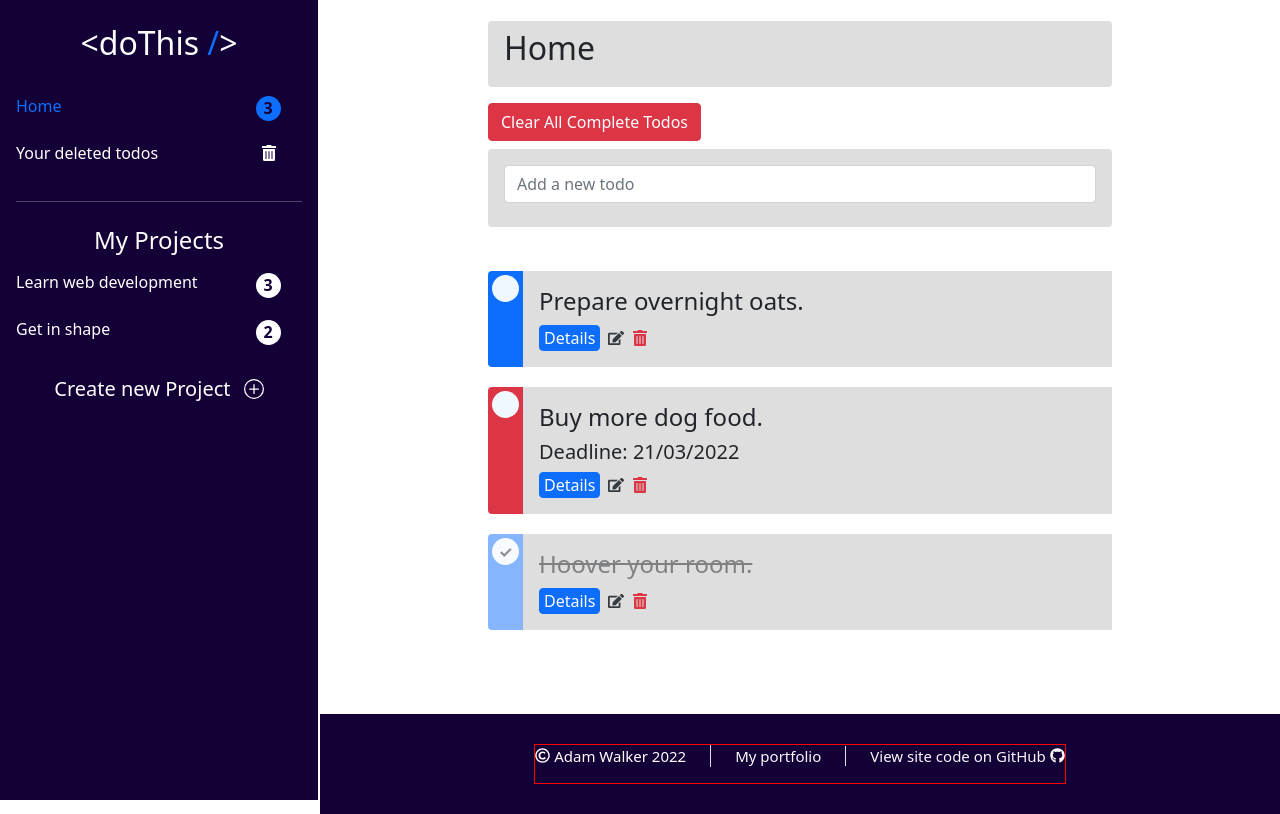
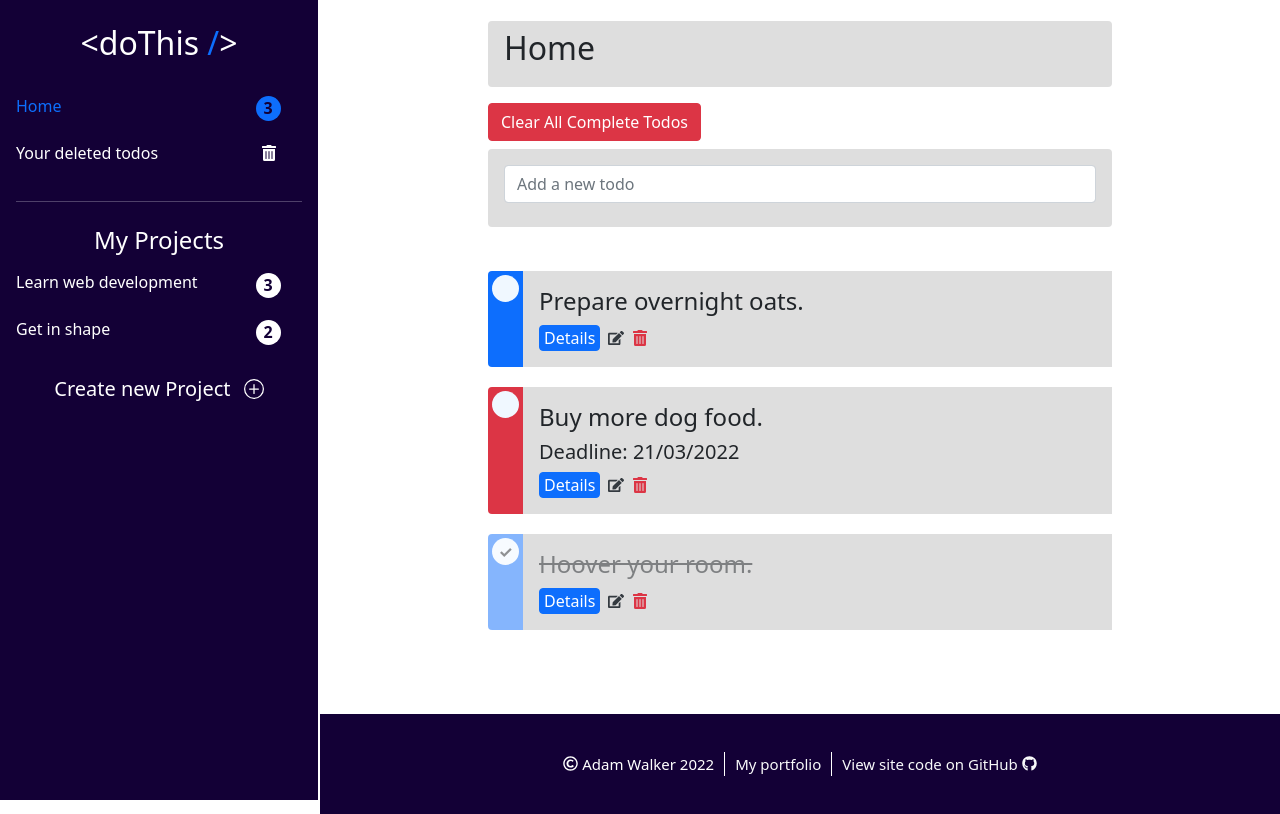
Before and after one commit to Nootuff/React-ToDo-App, a React (Create React App) app: page / in a window 1280 px wide. Built offline with nearby package versions, Linux system fonts and the light colour scheme.

Commit message:
Footer update.

```diff
--- a/src/components/Forms/EditTodoForm.js
+++ b/src/components/Forms/EditTodoForm.js
@@ -21,9 +21,7 @@ function EditTodoForm({ todo, proj, editTodo, setOpenEdit }) {
     }
 
     const [state, setState] = useState(values);
-    //const [editRadioValue, setEditRadioValue] = useState(state.priority);
 
-    //console.log(state)
 
     const handleEditChangeFunc = (event) => { //If you can't solve this issue then just leave it.
         const { name, value } = event.target;
@@ -66,8 +64,8 @@ function EditTodoForm({ todo, proj, editTodo, setOpenEdit }) {
                     <Form.Label><b>Change Priority</b></Form.Label>
                     <br />
                     <ButtonGroup
-                    className="d-md-block d-none"
-                    aria-label="Basic example"
+                        className="d-md-block d-none"
+                        aria-label="Basic example"
                     >
                         {editRadios.map((editRadio, num) => (
                             <Button
@@ -84,9 +82,9 @@ function EditTodoForm({ todo, proj, editTodo, setOpenEdit }) {
                         ))}
                     </ButtonGroup>
                     <ButtonGroup
-                    vertical
-                    className="d-md-none d-block"
-                    aria-label="Basic example"
+                        vertical
+                        className="d-md-none d-block"
+                        aria-label="Basic example"
                     >
                         {editRadios.map((editRadio, num) => (
                             <Button
@@ -135,6 +133,15 @@ function EditTodoForm({ todo, proj, editTodo, setOpenEdit }) {
                 >
                     Update todo
                 </Button>
+                <Button /*See if you can make closing this form reset everything to default*/
+                    className="ms-2 mt-3"
+                    variant="danger"
+                    onClick={() => {
+                        setOpenEdit(false)
+                    }}
+                >
+                    Close
+                </Button>
             </Form>
         </div>
     );
--- a/src/components/ListComponents/TodoList.js
+++ b/src/components/ListComponents/TodoList.js
@@ -14,11 +14,9 @@ function TodoList(props) {
     );
 
     return (
-        <div>
-            <ul className="List pb-5">
-                {list}
-            </ul>
-        </div>
+        <ul className="List pb-5">
+            {list}
+        </ul>
     );
 }
 
--- a/src/components/Partials/Footer.js
+++ b/src/components/Partials/Footer.js
@@ -6,7 +6,33 @@ import '../../styles/index.css';
 
 function Footer() {
     return (
-        <footer className="Footer background-purple" id="footerNav" >
+
+<foooter className="Footer background-purple">
+    <nav id="footerNav">
+    <table id="footerTable">
+        <tbody>
+            <tr>
+                <td className="Footer-item text-white">
+                <FaRegCopyright className="Icon" /> Adam Walker 2022
+                </td>
+                <td className="Footer-item">
+                   <a className="Footer-link link-light text-decoration-none" href="https://nootuff.github.io/" rel="noreferrer" target="_blank">My portfolio</a>
+                </td>
+                <td className="Footer-item">
+                    <a className="Footer-link link-light text-decoration-none" href="https://github.com/Nootuff/React-ToDo-App" rel="noreferrer" target="_blank">View site code on GitHub <FaGithub className="Icon" /></a>
+                </td>
+            </tr>
+        </tbody>
+    </table>
+</nav>
+</foooter>
+
+    )
+}
+
+export default Footer;
+
+  {/*<footer className="Footer background-purple" id="footerNav" >
             <div className="d-flex gap-4 justify-content-center" style={{border: "1px solid red"}}>
                 <div>
                     <p className="border-end text-wrap pe-4 text-white"> <FaRegCopyright className="Icon" /> Adam Walker 2022</p>
@@ -18,8 +44,4 @@ function Footer() {
                     <a className="Footer-item link-light text-decoration-none ps-4 border-start" href="https://github.com/Nootuff/React-ToDo-App" rel="noreferrer" target="_blank">View site code on GitHub <FaGithub className="Icon" /></a>
                 </div>
             </div>
-        </footer>
-    )
-}
-
-export default Footer;
+    </footer>*/}
--- a/src/styles/Partials/Footer.css
+++ b/src/styles/Partials/Footer.css
@@ -1,8 +1,45 @@
 .Footer {
+  height: 100px;
+  font-size: 14px;
+  display: flex;
+  justify-content: center;
+  align-items: center;
+}
+
+.Footer-item:not(:first-child) {
+  border-left: 1px solid white;
+}
+
+.Footer-link:hover {
+  color: var(--primary-blue)!important;
+  text-decoration: underline!important;
+}
+
+nav table {
+  margin: auto;
+}
+
+nav td {
+  padding-left: 10px;
+  padding-right: 10px;
+}
+
+
+@media only screen and (min-width: 576px) {
+    /* For desktop: */
+    .Footer {
+        font-size: 15px;
+
+        margin-left: 25%;
+      }
+}
+
+
+/*.Footer {
   height: 100px;
 
   font-size: 13px;
-  display: flex;  /*Can this flex stuff be done in bootstrap*/
+  display: flex;  /*Can this flex stuff be done in bootstrap
   justify-content: center;
   align-items: center;
 
@@ -19,3 +56,4 @@
     font-size: 15px;
     }
 }
+*/
```
